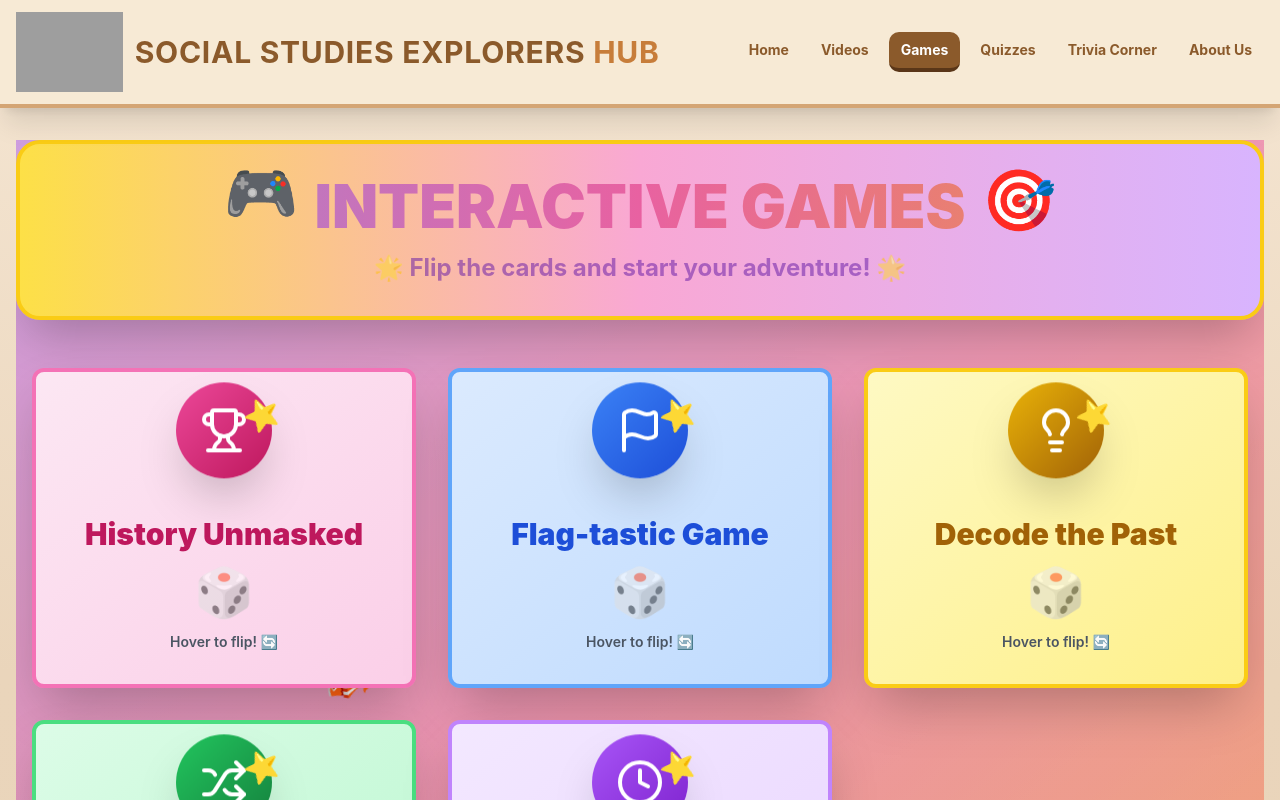
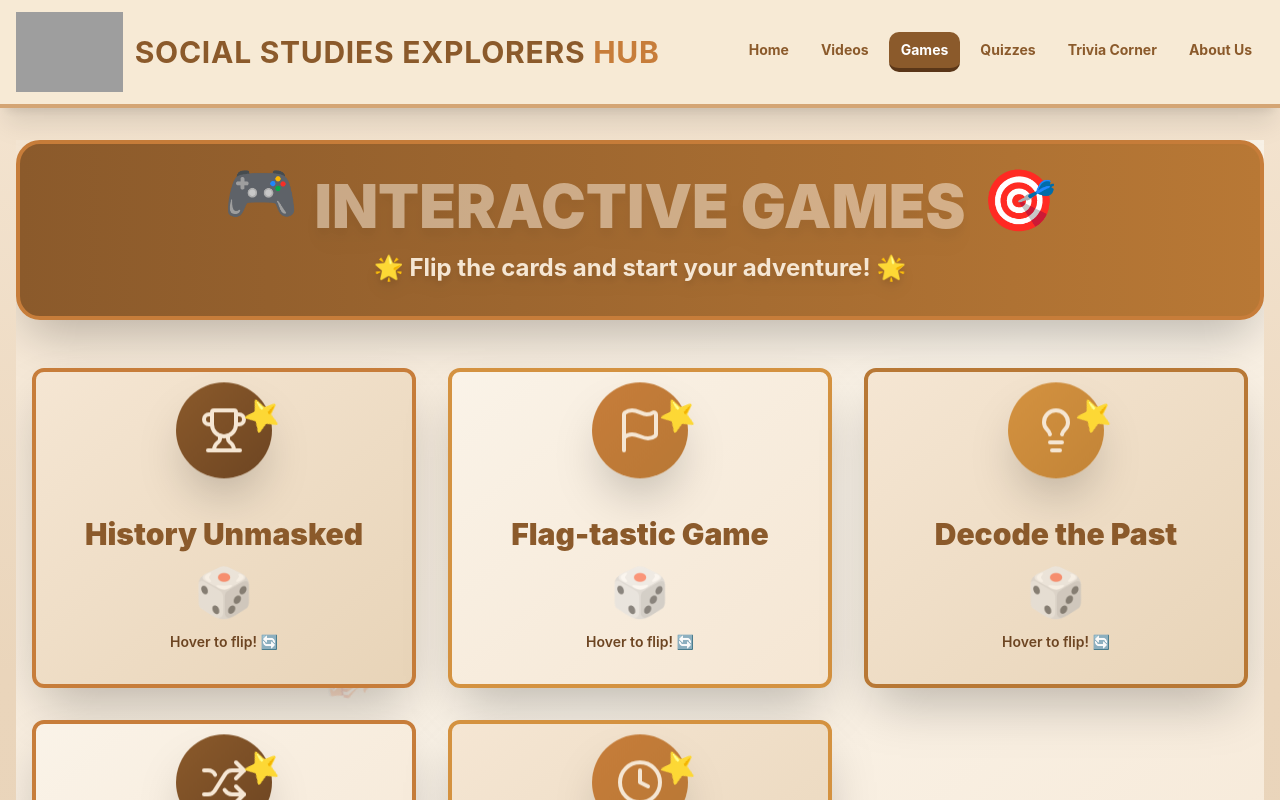
Before and after one commit to lmrkend-pixel/History8-03941709, a React (Vite) app: page / in a window 1280 px wide. Both pictures are taken after a click on the button "Games". Shown: the top 800 px of the page. Built offline with nearby package versions, Linux system fonts and the light colour scheme; grey boxes are pictures that could not be loaded.

Commit message:
style(ui): update games and quizzes sections to educational brown theme

```diff
--- a/src/components/GamesSection.tsx
+++ b/src/components/GamesSection.tsx
@@ -738,31 +738,35 @@ export default function GamesSection() {
 
   return (
     <div className="relative min-h-screen overflow-hidden">
-      {/* Animated Gaming Background */}
-      <div className="absolute inset-0 bg-gradient-to-br from-purple-500 via-pink-500 to-orange-500 opacity-20 animate-pulse" />
+      {/* Educational Brown Theme Animated Background */}
+      <div className="absolute inset-0 bg-gradient-to-br from-[#f5e6d3] via-[#faf3e8] to-[#f5e6d3]" />
 
-      {/* Floating Game Elements */}
+      {/* Floating Game Elements - Brown Theme */}
       <div className="absolute inset-0 overflow-hidden pointer-events-none">
-        <div className="absolute top-10 left-10 text-6xl animate-bounce" style={{ animationDelay: '0s', animationDuration: '3s' }}>🎮</div>
-        <div className="absolute top-20 right-20 text-5xl animate-bounce" style={{ animationDelay: '1s', animationDuration: '2.5s' }}>🎯</div>
-        <div className="absolute bottom-20 left-20 text-6xl animate-bounce" style={{ animationDelay: '0.5s', animationDuration: '2.8s' }}>🏆</div>
-        <div className="absolute bottom-10 right-10 text-5xl animate-bounce" style={{ animationDelay: '1.5s', animationDuration: '3.2s' }}>⭐</div>
-        <div className="absolute top-1/2 left-1/4 text-4xl animate-spin" style={{ animationDuration: '10s' }}>🎪</div>
-        <div className="absolute top-1/3 right-1/4 text-4xl animate-spin" style={{ animationDuration: '8s' }}>🎨</div>
+        <div className="absolute top-10 left-10 text-6xl animate-bounce opacity-20" style={{ animationDelay: '0s', animationDuration: '3s', color: '#8b5a2b' }}>🎮</div>
+        <div className="absolute top-20 right-20 text-5xl animate-bounce opacity-20" style={{ animationDelay: '1s', animationDuration: '2.5s', color: '#d49240' }}>🎯</div>
+        <div className="absolute bottom-20 left-20 text-6xl animate-bounce opacity-20" style={{ animationDelay: '0.5s', animationDuration: '2.8s', color: '#c77d3a' }}>🏆</div>
+        <div className="absolute bottom-10 right-10 text-5xl animate-bounce opacity-20" style={{ animationDelay: '1.5s', animationDuration: '3.2s', color: '#b87835' }}>⭐</div>
+        <div className="absolute top-1/2 left-1/4 text-4xl animate-spin opacity-15" style={{ animationDuration: '10s', color: '#8b5a2b' }}>🎪</div>
+        <div className="absolute top-1/3 right-1/4 text-4xl animate-spin opacity-15" style={{ animationDuration: '8s', color: '#d49240' }}>🎨</div>
       </div>
 
       <div className="relative z-10 space-y-8">
-        {/* Epic Header Card */}
+        {/* Epic Header Card - Brown Theme */}
         <div className="relative">
-          <Card className="border-4 border-yellow-400 bg-gradient-to-r from-yellow-300 via-pink-300 to-purple-300 p-8 shadow-2xl rounded-3xl animate-in slide-in-from-top duration-700">
+          {/* Decorative corner patterns */}
+          <div className="absolute top-0 left-0 w-24 h-24 border-l-4 border-t-4 border-[#c77d3a] opacity-50 rounded-tl-2xl -translate-x-4 -translate-y-4" />
+          <div className="absolute top-0 right-0 w-24 h-24 border-r-4 border-t-4 border-[#c77d3a] opacity-50 rounded-tr-2xl translate-x-4 -translate-y-4" />
+
+          <Card className="border-4 border-[#c77d3a] bg-gradient-to-r from-[#8b5a2b] to-[#b87835] p-8 shadow-2xl rounded-3xl animate-in slide-in-from-top duration-700 transform hover:scale-105 transition-all">
             <div className="flex items-center justify-center gap-4 mb-4">
               <span className="text-6xl animate-bounce">🎮</span>
-              <h2 className="text-4xl md:text-6xl font-black text-transparent bg-clip-text bg-gradient-to-r from-purple-600 via-pink-600 to-orange-600 animate-pulse">
+              <h2 className="text-4xl md:text-6xl font-black text-[#f5e6d3] text-center drop-shadow-xl animate-pulse">
                 INTERACTIVE GAMES
               </h2>
               <span className="text-6xl animate-bounce" style={{ animationDelay: '0.2s' }}>🎯</span>
             </div>
-            <p className="text-2xl font-bold text-center text-purple-800 animate-pulse">
+            <p className="text-2xl font-bold text-center text-[#f5e6d3] drop-shadow-lg">
               🌟 Flip the cards and start your adventure! 🌟
             </p>
           </Card>
@@ -783,70 +787,58 @@ export default function GamesSection() {
                 onMouseLeave={() => setFlippedCard(null)}
               >
                 <div className={`relative w-full h-full transition-transform duration-700 transform-style-3d ${isFlipped ? 'rotate-y-180' : ''}`}>
-                  {/* Front of Card */}
+                  {/* Front of Card - Brown Theme */}
                   <Card className={`absolute inset-0 backface-hidden border-4 shadow-2xl cursor-pointer transform hover:scale-105 transition-all duration-300 ${
-                    index % 5 === 0 ? 'border-pink-400 bg-gradient-to-br from-pink-100 to-pink-200' :
-                    index % 5 === 1 ? 'border-blue-400 bg-gradient-to-br from-blue-100 to-blue-200' :
-                    index % 5 === 2 ? 'border-yellow-400 bg-gradient-to-br from-yellow-100 to-yellow-200' :
-                    index % 5 === 3 ? 'border-green-400 bg-gradient-to-br from-green-100 to-green-200' :
-                    'border-purple-400 bg-gradient-to-br from-purple-100 to-purple-200'
+                    index % 5 === 0 ? 'border-[#c77d3a] bg-gradient-to-br from-[#f5e6d3] to-[#e8d4b8]' :
+                    index % 5 === 1 ? 'border-[#d49240] bg-gradient-to-br from-[#faf3e8] to-[#f5e6d3]' :
+                    index % 5 === 2 ? 'border-[#b87835] bg-gradient-to-br from-[#f5e6d3] to-[#e8d4b8]' :
+                    index % 5 === 3 ? 'border-[#c77d3a] bg-gradient-to-br from-[#faf3e8] to-[#f5e6d3]' :
+                    'border-[#d49240] bg-gradient-to-br from-[#f5e6d3] to-[#e8d4b8]'
                   }`}>
                     <div className="h-full flex flex-col items-center justify-center p-6 space-y-4">
-                      {/* Animated Icon */}
+                      {/* Animated Icon - Brown Theme */}
                       <div className="relative">
                         <div className={`w-24 h-24 rounded-full flex items-center justify-center shadow-2xl animate-bounce ${
-                          index % 5 === 0 ? 'bg-gradient-to-br from-pink-500 to-pink-700' :
-                          index % 5 === 1 ? 'bg-gradient-to-br from-blue-500 to-blue-700' :
-                          index % 5 === 2 ? 'bg-gradient-to-br from-yellow-500 to-yellow-700' :
-                          index % 5 === 3 ? 'bg-gradient-to-br from-green-500 to-green-700' :
-                          'bg-gradient-to-br from-purple-500 to-purple-700'
+                          index % 5 === 0 ? 'bg-gradient-to-br from-[#8b5a2b] to-[#6d4522]' :
+                          index % 5 === 1 ? 'bg-gradient-to-br from-[#c77d3a] to-[#b87835]' :
+                          index % 5 === 2 ? 'bg-gradient-to-br from-[#d49240] to-[#c28437]' :
+                          index % 5 === 3 ? 'bg-gradient-to-br from-[#8b5a2b] to-[#6d4522]' :
+                          'bg-gradient-to-br from-[#c77d3a] to-[#b87835]'
                         }`}>
-                          <Icon className="w-12 h-12 text-white" />
+                          <Icon className="w-12 h-12 text-[#f5e6d3]" />
                         </div>
                         <div className="absolute -top-2 -right-2 text-3xl animate-spin" style={{ animationDuration: '3s' }}>⭐</div>
                       </div>
 
-                      <h3 className={`text-3xl font-black text-center ${
-                        index % 5 === 0 ? 'text-pink-700' :
-                        index % 5 === 1 ? 'text-blue-700' :
-                        index % 5 === 2 ? 'text-yellow-700' :
-                        index % 5 === 3 ? 'text-green-700' :
-                        'text-purple-700'
-                      }`}>
+                      <h3 className="text-3xl font-black text-center text-[#8b5a2b]">
                         {game.title}
                       </h3>
 
                       <div className="text-5xl animate-pulse">🎲</div>
 
-                      <p className="text-center text-gray-600 font-semibold text-sm">
+                      <p className="text-center text-[#6d4522] font-semibold text-sm">
                         Hover to flip! 🔄
                       </p>
                     </div>
                   </Card>
 
-                  {/* Back of Card */}
+                  {/* Back of Card - Brown Theme */}
                   <Card className={`absolute inset-0 backface-hidden rotate-y-180 border-4 shadow-2xl ${
-                    index % 5 === 0 ? 'border-pink-400 bg-gradient-to-br from-pink-500 to-pink-700' :
-                    index % 5 === 1 ? 'border-blue-400 bg-gradient-to-br from-blue-500 to-blue-700' :
-                    index % 5 === 2 ? 'border-yellow-400 bg-gradient-to-br from-yellow-500 to-yellow-700' :
-                    index % 5 === 3 ? 'border-green-400 bg-gradient-to-br from-green-500 to-green-700' :
-                    'border-purple-400 bg-gradient-to-br from-purple-500 to-purple-700'
+                    index % 5 === 0 ? 'border-[#c77d3a] bg-gradient-to-br from-[#8b5a2b] to-[#6d4522]' :
+                    index % 5 === 1 ? 'border-[#d49240] bg-gradient-to-br from-[#c77d3a] to-[#b87835]' :
+                    index % 5 === 2 ? 'border-[#b87835] bg-gradient-to-br from-[#d49240] to-[#c28437]' :
+                    index % 5 === 3 ? 'border-[#c77d3a] bg-gradient-to-br from-[#8b5a2b] to-[#6d4522]' :
+                    'border-[#d49240] bg-gradient-to-br from-[#c77d3a] to-[#b87835]'
                   }`}>
                     <div className="h-full flex flex-col items-center justify-center p-6 space-y-4">
                       <div className="text-5xl mb-2">🎯</div>
-                      <p className="text-white text-center text-lg font-bold leading-relaxed">
+                      <p className="text-[#f5e6d3] text-center text-lg font-bold leading-relaxed">
                         {game.description}
                       </p>
 
                       <Button
                         onClick={() => setSelectedGame(game.id)}
-                        className={`w-full text-white py-6 text-xl font-black shadow-xl transform hover:scale-110 transition-all animate-pulse ${
-                          index % 5 === 0 ? 'bg-pink-800 hover:bg-pink-900' :
-                          index % 5 === 1 ? 'bg-blue-800 hover:bg-blue-900' :
-                          index % 5 === 2 ? 'bg-yellow-800 hover:bg-yellow-900' :
-                          index % 5 === 3 ? 'bg-green-800 hover:bg-green-900' :
-                          'bg-purple-800 hover:bg-purple-900'
-                        }`}
+                        className="w-full bg-[#f5e6d3] hover:bg-white text-[#8b5a2b] py-6 text-xl font-black shadow-xl transform hover:scale-110 transition-all animate-pulse border-2 border-[#c77d3a]"
                       >
                         🎮 PLAY NOW! 🎮
                       </Button>
@@ -864,9 +856,9 @@ export default function GamesSection() {
           })}
         </div>
 
-        {/* Fun Footer Banner */}
-        <Card className="border-4 border-green-400 bg-gradient-to-r from-green-300 via-blue-300 to-purple-300 p-6 shadow-2xl rounded-3xl">
-          <div className="flex items-center justify-center gap-4 text-2xl font-black text-green-800">
+        {/* Fun Footer Banner - Brown Theme */}
+        <Card className="border-4 border-[#c77d3a] bg-gradient-to-r from-[#8b5a2b] via-[#c77d3a] to-[#d49240] p-6 shadow-2xl rounded-3xl">
+          <div className="flex items-center justify-center gap-4 text-2xl font-black text-[#f5e6d3]">
             <span className="animate-spin text-4xl">🎪</span>
             <span>READY TO BECOME A HISTORY CHAMPION?</span>
             <span className="animate-spin text-4xl" style={{ animationDirection: 'reverse' }}>🎪</span>
```
Also changed, not shown: src/components/QuizzesSection.tsx (+47 -62 lines).
